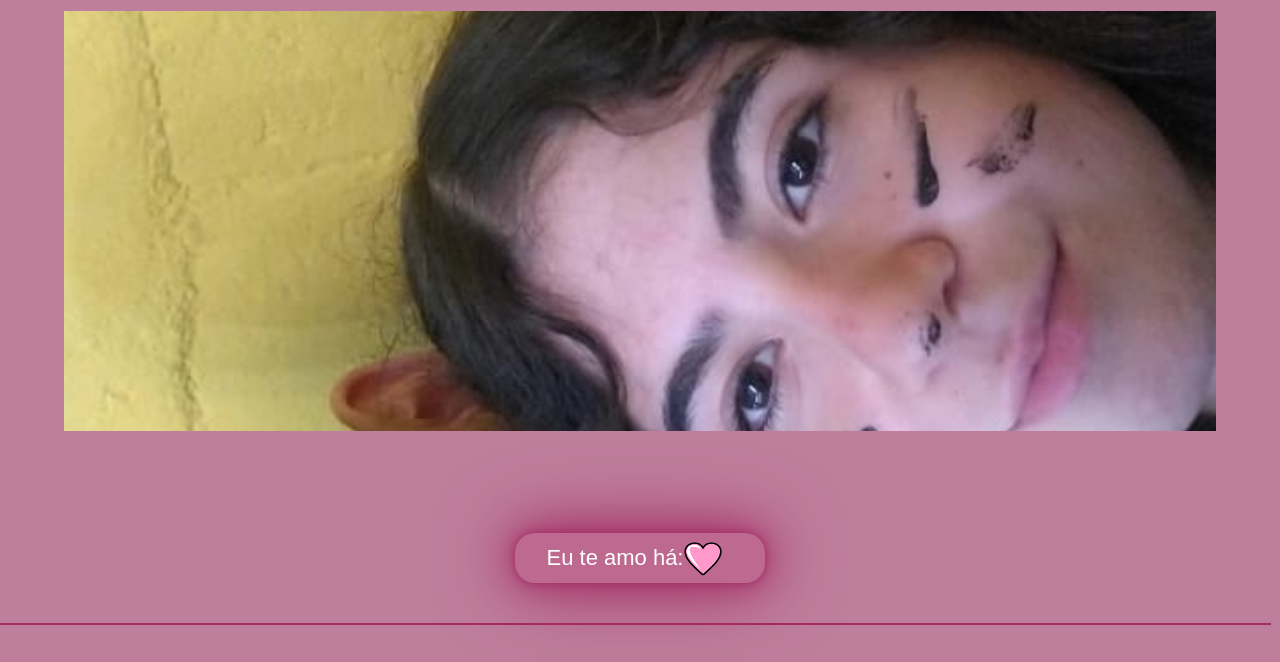
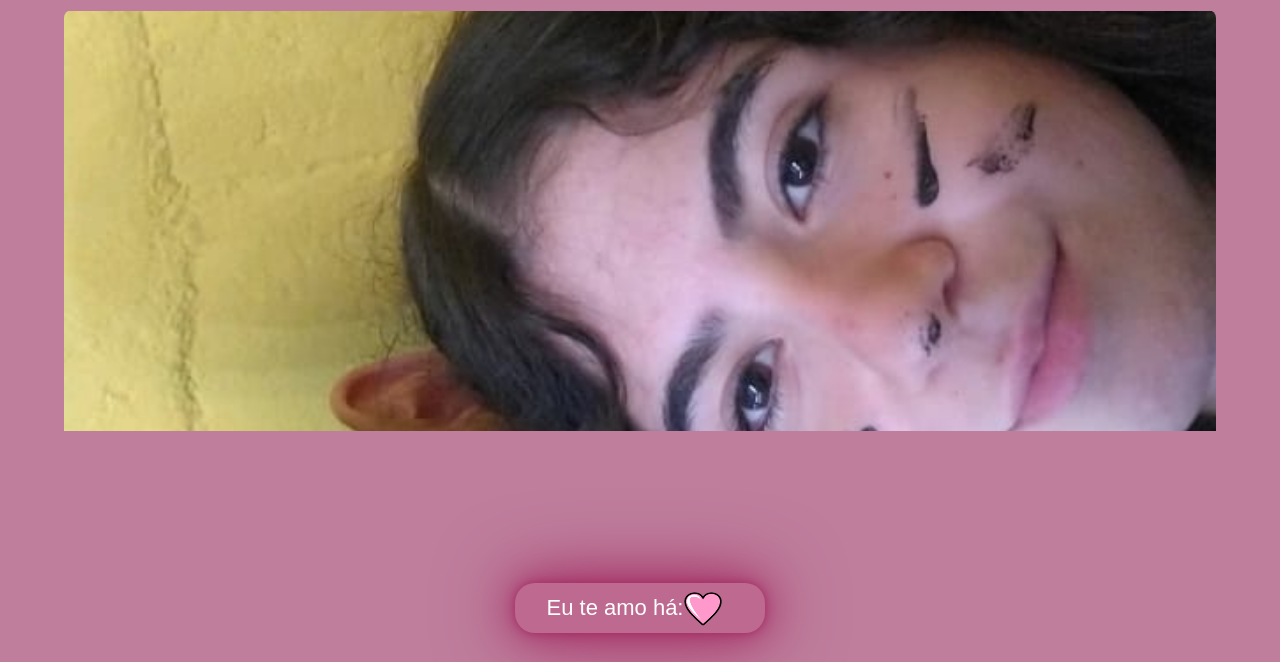
Before and after one commit to eu-teamo/feliz-aniversario, a plain HTML site: page niver.html in a window 1280 px wide. Shown: the part 130-792 px from the top of the page. Drawn offline with Linux system fonts and the light colour scheme.

Commit message:
Add files via upload

```diff
--- a/assets/css/style.css
+++ b/assets/css/style.css
@@ -52,7 +52,8 @@ img{
 }
 
 .fotos {
-    height: 470px;
+    border-radius: 8px;
+    height: 520px;
     margin: auto;
     margin-bottom: 53px;
     overflow: hidden;
```
